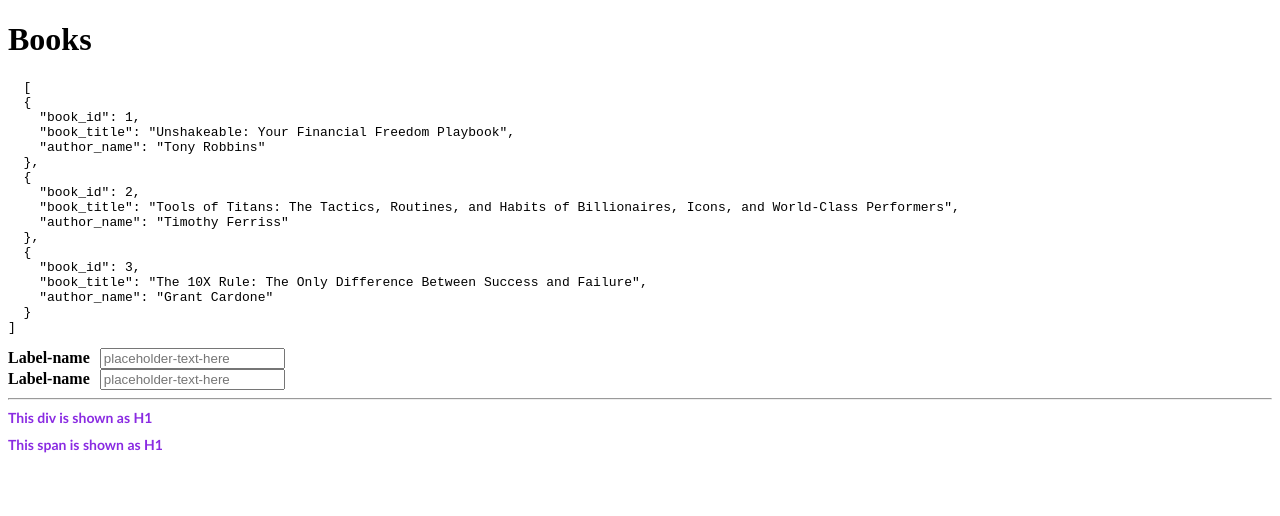
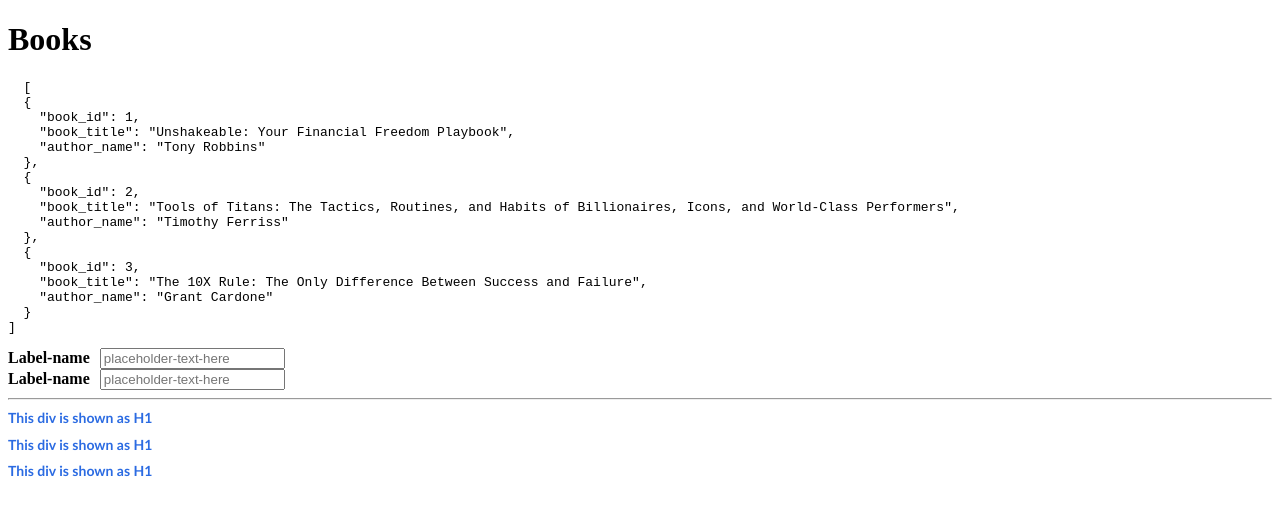
Before and after one commit to frankanneveld/ngmocks-jest, an Angular app: page / in a window 1280 px wide. Shown: the top 516 px of the page. Built offline with nearby package versions, Linux system fonts and the light colour scheme.

Commit message:
added unit test for structual directive

```diff
--- a/src/app/directives/component/basic.component.html
+++ b/src/app/directives/component/basic.component.html
@@ -9,5 +9,6 @@
 
 <div>
     <div *headingText>This div is shown as H1</div>
-    <span *headingText>This span is shown as H1</span>
+    <span *headingText>This div is shown as H1</span>
+    <h2 *headingText>This div is shown as H1</h2>
 </div>
--- a/src/app/directives/component/basic.component.scss
+++ b/src/app/directives/component/basic.component.scss
@@ -1,5 +1,5 @@
 h1 {
     font-family: 'Trebuchet MS', 'Lucida Sans Unicode', 'Lucida Grande', 'Lucida Sans', Arial, sans-serif;
     font-size: 14px;
-    color: blueviolet;
+    color: rgb(43, 107, 226);
 }
--- a/src/app/directives/component/basic.component.ts
+++ b/src/app/directives/component/basic.component.ts
@@ -9,6 +9,4 @@
   templateUrl: './basic.component.html',
   styleUrls: ['./basic.component.scss']
 })
-export class LabelComponent {
-
-}
+export class LabelComponent {}
--- a/src/app/directives/heading.directive.ts
+++ b/src/app/directives/heading.directive.ts
@@ -14,7 +14,7 @@
 export class HeadingDirective implements OnInit {
   private vc = inject(ViewContainerRef);
   private template = inject(TemplateRef<unknown>);
-  private renderer = inject(Renderer2)
+  private renderer = inject(Renderer2);
 
   ngOnInit(): void {
     const elm = this.renderer.createElement('h1') as HTMLElement;
```
Also changed, not shown: 2 other files (tests, documents, lock files or other folders).
